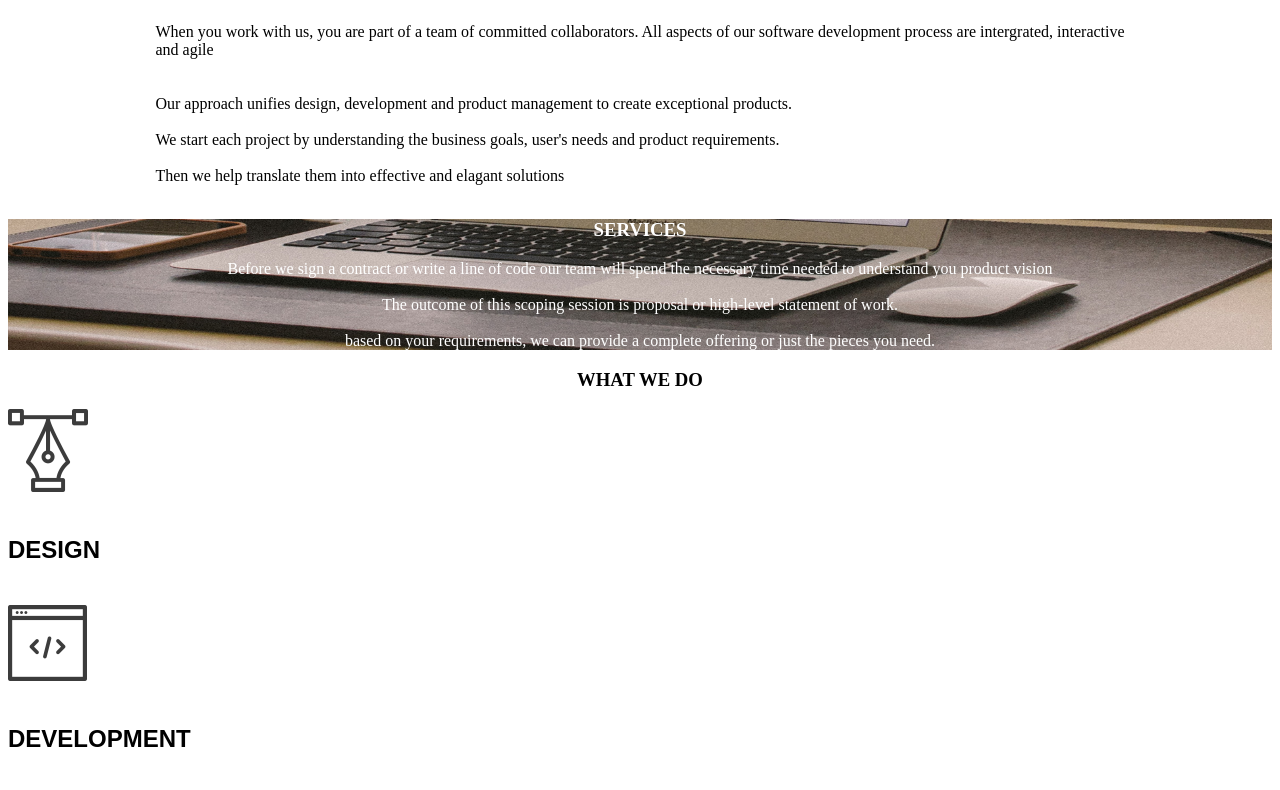
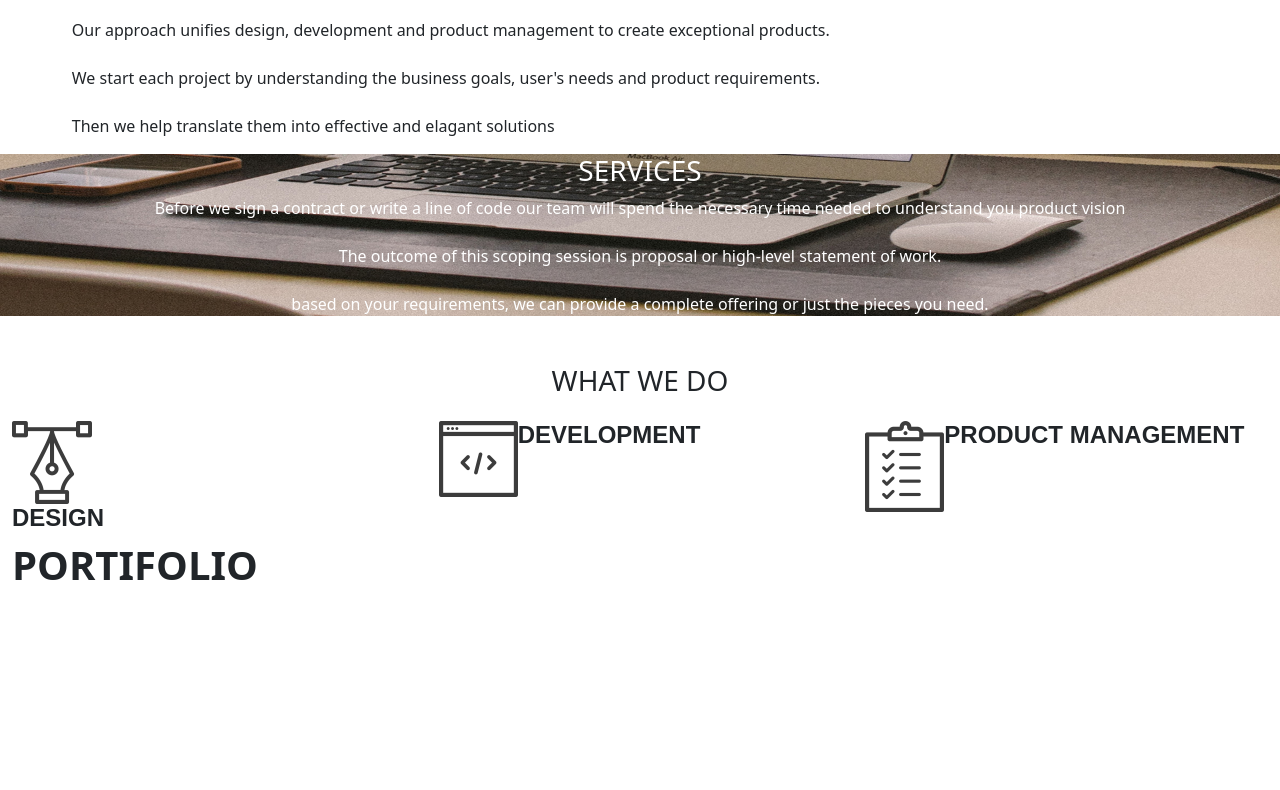
Before and after one commit to Njeri714/Delani-Studios, a plain HTML site: page index.html in a window 1280 px wide. Shown: the part 475-1265 px from the top of the page. After the commit the page ends 1072 px from the top, so only its background shows below. Drawn offline with Linux system fonts and the light colour scheme.

Commit message:
linked bootstrap and started working on portfolio

```diff
--- a/index.html
+++ b/index.html
@@ -5,6 +5,7 @@
     <meta charset="UTF-8">
     <meta http-equiv="X-UA-Compatible" content="IE=edge">
     <meta name="viewport" content="width=device-width, initial-scale=1.0">
+    <link rel="stylesheet" href="/css/bootstrap.css">
     <link rel="stylesheet" href="/css/index.css">
     <title>Delani Studios</title>
 </head>
@@ -73,6 +74,7 @@
         </div>
     </div>
     <!-- services -->
+    <!-- what we do -->
     <div class="container-fluid">
         <div class="row mt-5">
             <div class="col-md-12 text-center">
@@ -139,6 +141,12 @@
 
       </div>
     </div>
+    <!-- what we do -->
+    <!-- works -->
+    <div class="container-fluid">
+        <h1><strong>PORTIFOLIO</strong></h1>
+    </div>
+    <!-- works -->
     <script src="/js/jquery.min.js"></script>
 <script src="./js/index.js"></script>
 </body>
```
